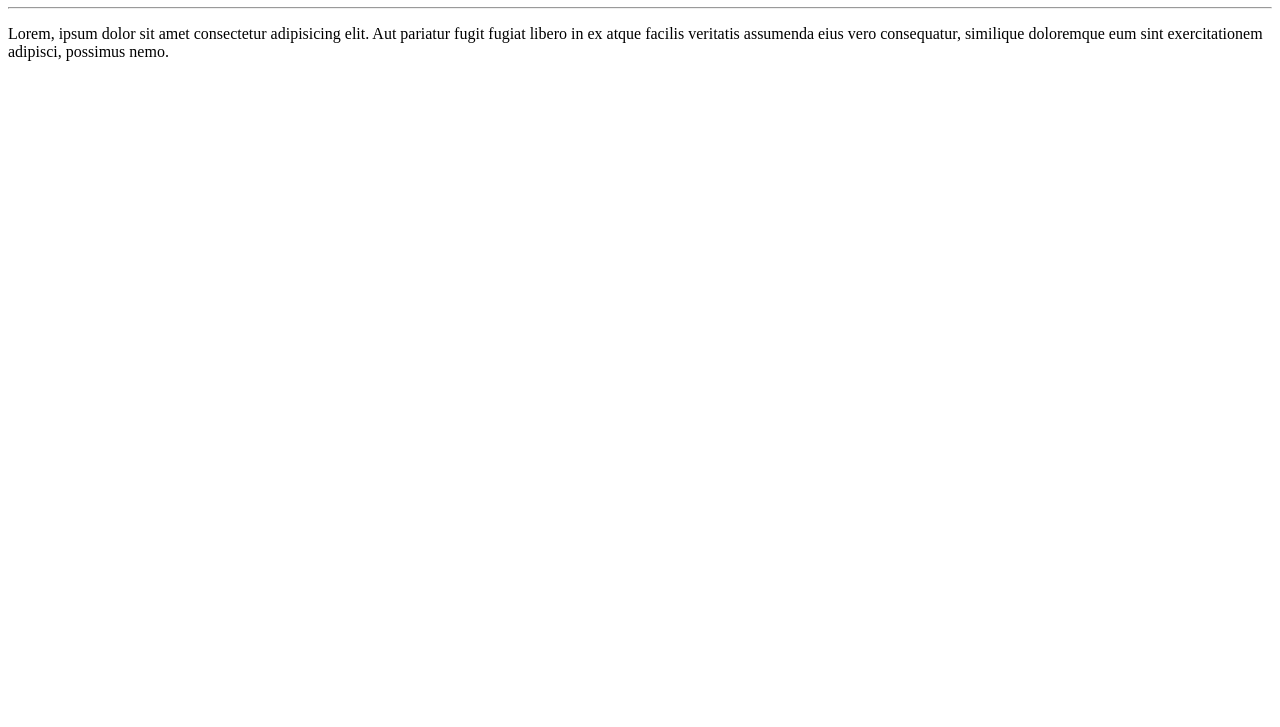
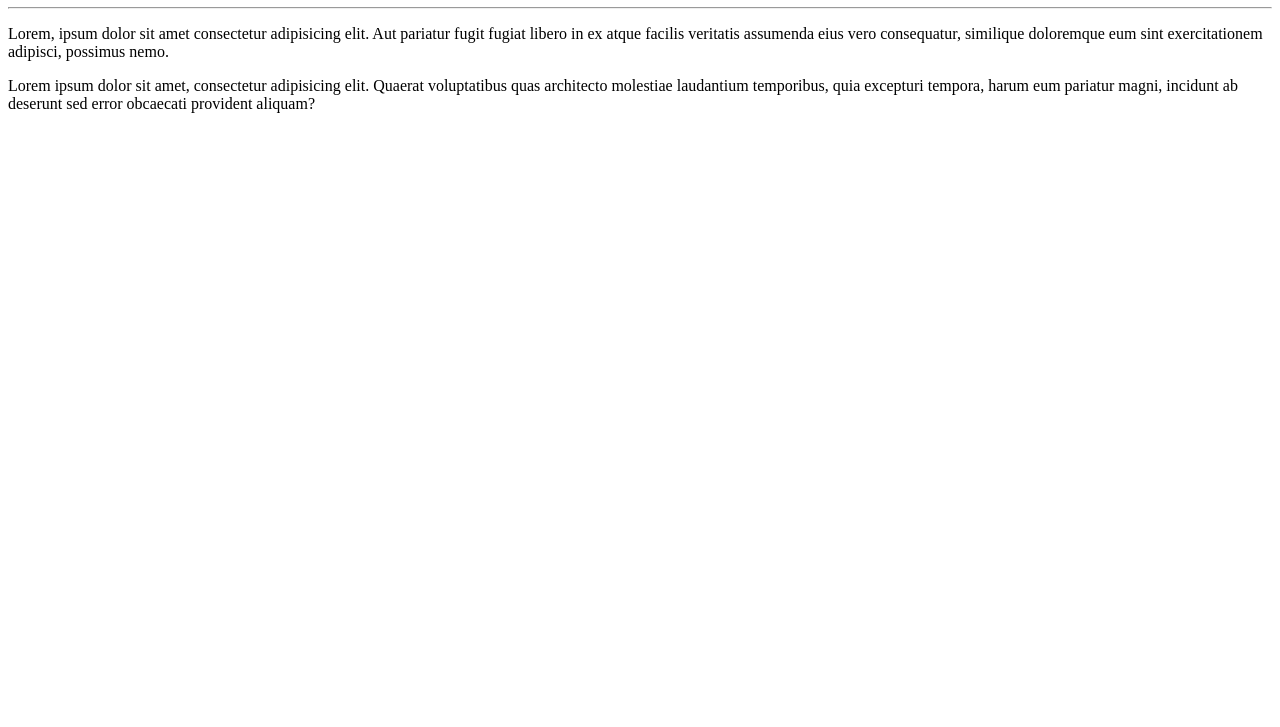
Before and after one commit to ViniciusCollaco/Ola-Mundo, a plain HTML site: page site-exemplo/index.html in a window 1280 px wide. Shown: the part 73-800 px from the top of the page. Drawn offline with Linux system fonts and the light colour scheme.

Commit message:
adicionei um parágrafo

```diff
--- a/site-exemplo/index.html
+++ b/site-exemplo/index.html
@@ -10,5 +10,6 @@
     <h1>Olá, mundo!</h1>
     <hr>
     <P>Lorem, ipsum dolor sit amet consectetur adipisicing elit. Aut pariatur fugit fugiat libero in ex atque facilis veritatis assumenda eius vero consequatur, similique doloremque eum sint exercitationem adipisci, possimus nemo.</P>
+    <P>Lorem ipsum dolor sit amet, consectetur adipisicing elit. Quaerat voluptatibus quas architecto molestiae laudantium temporibus, quia excepturi tempora, harum eum pariatur magni, incidunt ab deserunt sed error obcaecati provident aliquam?</P>
 </body>
 </html>
```
